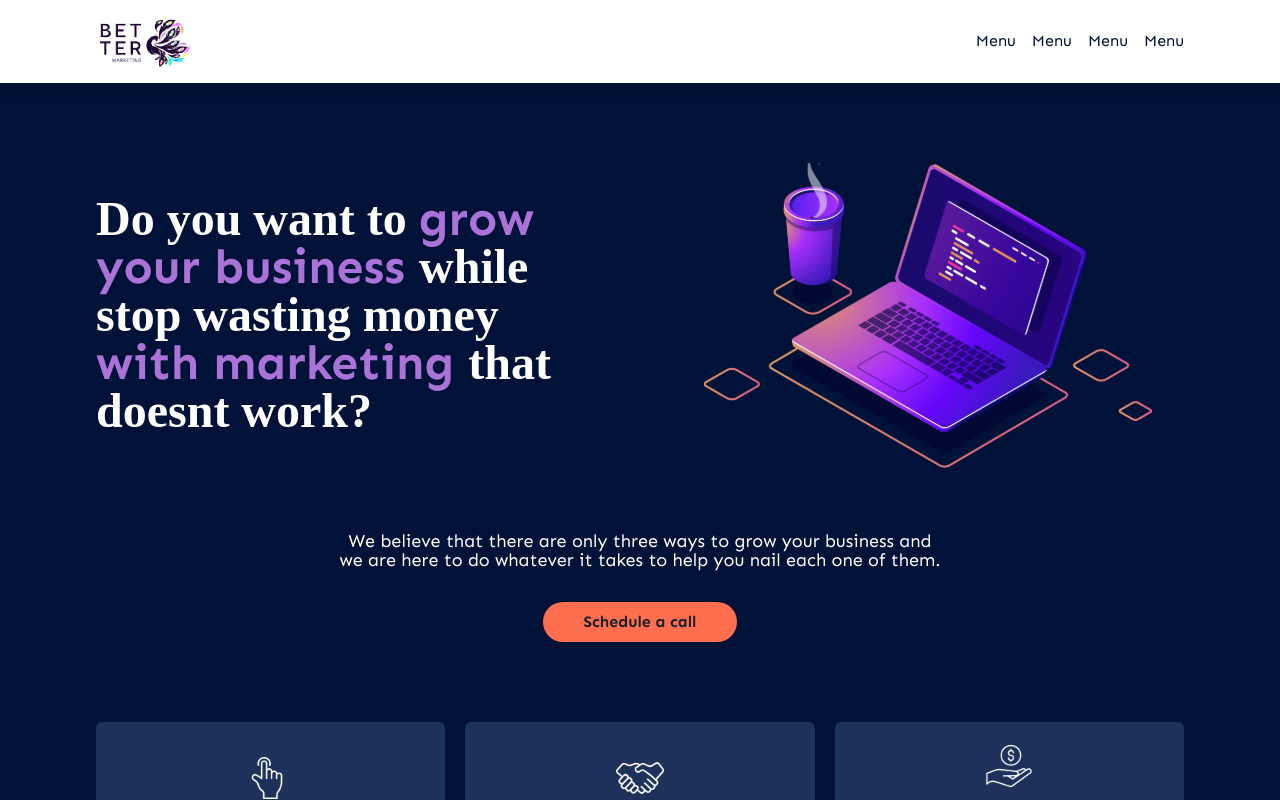
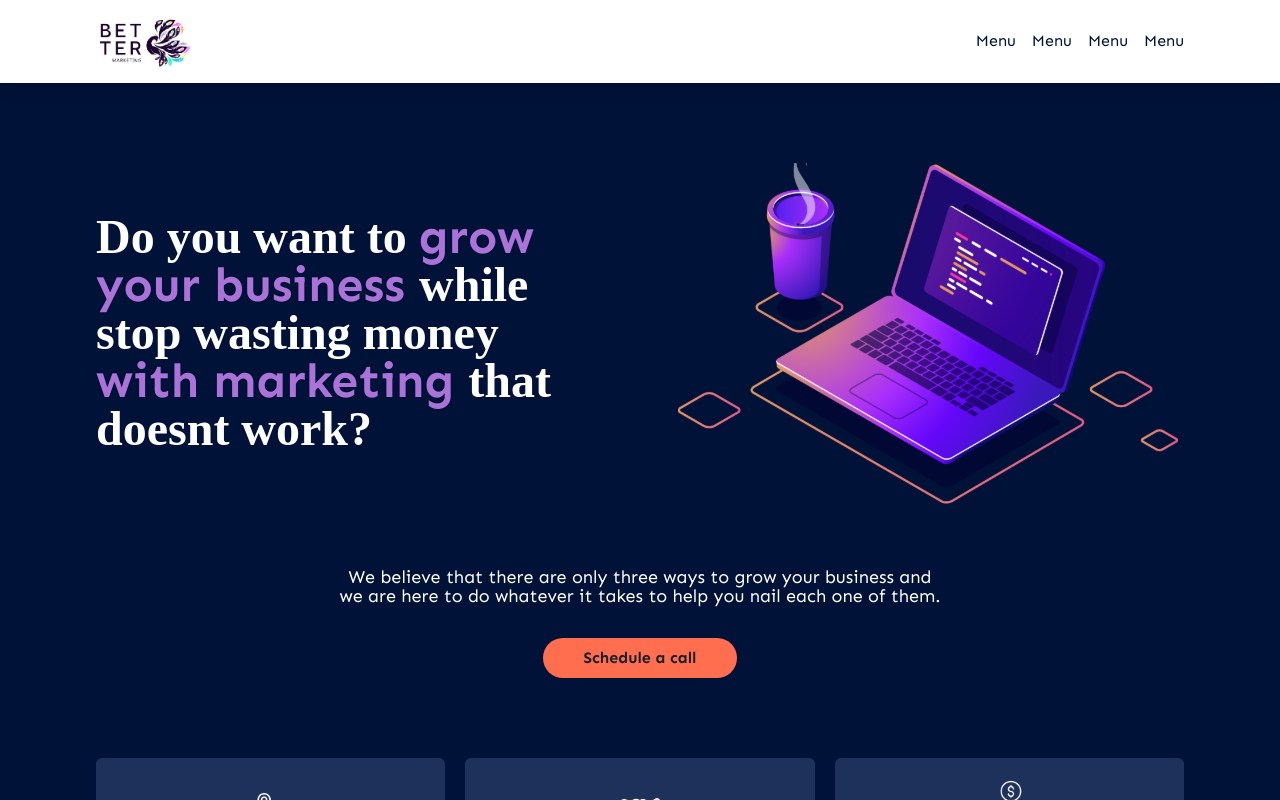
Before and after one commit to ngrpedro/bettermark, a React (Vite) app: page / in a window 1280 px wide. Shown: the top 800 px of the page. Built offline with nearby package versions, Linux system fonts and the light colour scheme; a web font is replaced by a local one.

Commit message:
mainImage

```diff
--- a/src/sections/Header.jsx
+++ b/src/sections/Header.jsx
@@ -11,7 +11,7 @@ const Header = () => {
           money <span className="text-[#AB72D8]"> with marketing </span> that doesnt work?
         </h1>
         <div className="m-auto ">
-          <img src={mainimage} alt="" className="max-w-[310px] md:max-w-md"/>
+          <img src={mainimage} alt="" className="max-w-[310px] md:max-w-xl"/>
         </div>
       </div>
       <p className="font-normal text-lg leading-[19px] max-w-[38rem] mt-8">
```
